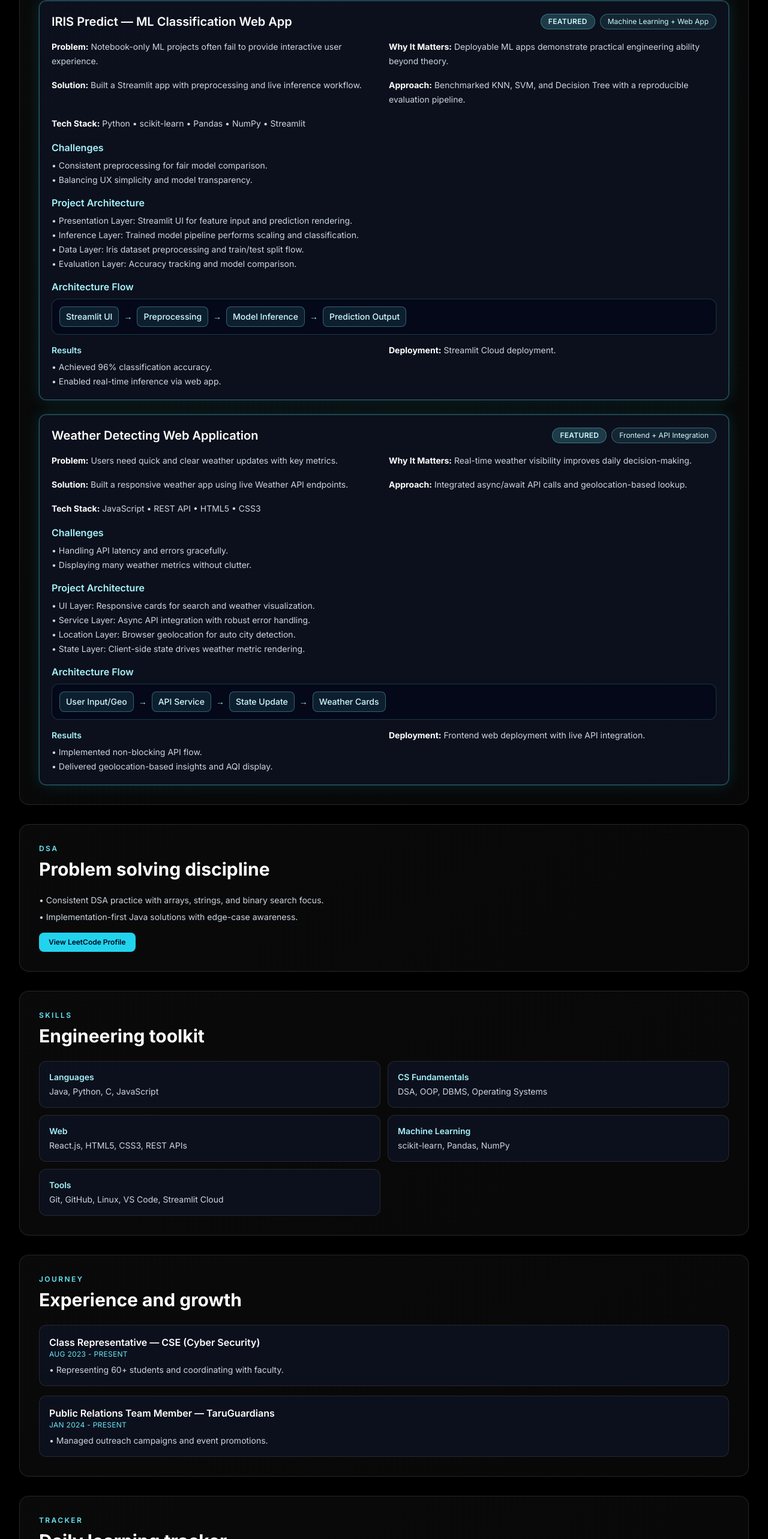
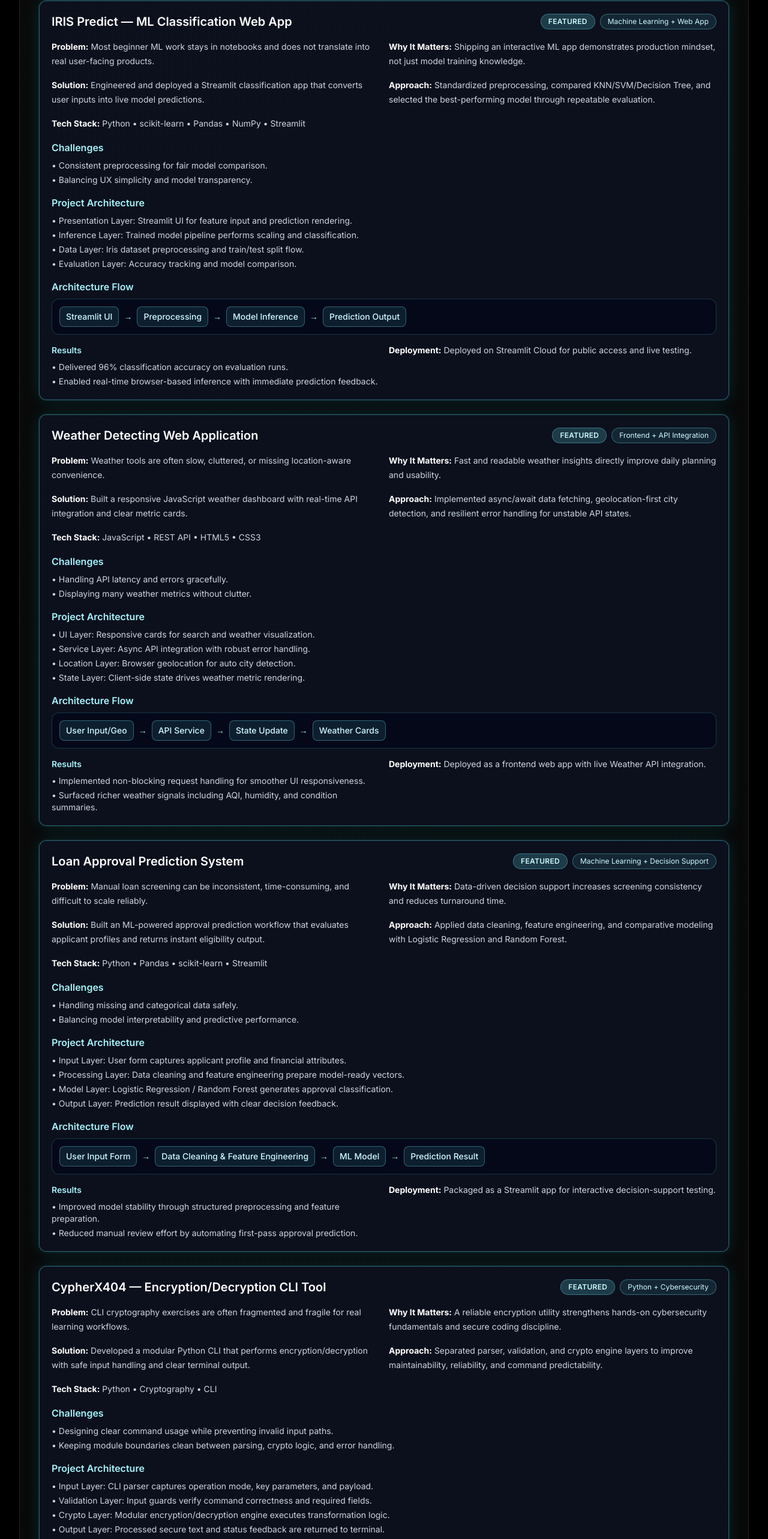
Before and after one commit to amrit100612/Portfolio, a React (Vite) app: page / in a window 1280 px wide. Shown: the part 871-3437 px from the top of the page at 60% size. Built offline with nearby package versions, Linux system fonts and the light colour scheme.

Commit message:
update README.md

```diff
--- a/src/data/portfolioData.js
+++ b/src/data/portfolioData.js
@@ -24,10 +24,10 @@ export const projects = [
     title: 'IRIS Predict — ML Classification Web App',
     type: 'Machine Learning + Web App',
     featured: true,
-    problem: 'Notebook-only ML projects often fail to provide interactive user experience.',
-    whyItMatters: 'Deployable ML apps demonstrate practical engineering ability beyond theory.',
-    solution: 'Built a Streamlit app with preprocessing and live inference workflow.',
-    approach: 'Benchmarked KNN, SVM, and Decision Tree with a reproducible evaluation pipeline.',
+    problem: 'Most beginner ML work stays in notebooks and does not translate into real user-facing products.',
+    whyItMatters: 'Shipping an interactive ML app demonstrates production mindset, not just model training knowledge.',
+    solution: 'Engineered and deployed a Streamlit classification app that converts user inputs into live model predictions.',
+    approach: 'Standardized preprocessing, compared KNN/SVM/Decision Tree, and selected the best-performing model through repeatable evaluation.',
     stack: ['Python', 'scikit-learn', 'Pandas', 'NumPy', 'Streamlit'],
     challenges: ['Consistent preprocessing for fair model comparison.', 'Balancing UX simplicity and model transparency.'],
     architecture: [
@@ -37,17 +37,17 @@ export const projects = [
       'Evaluation Layer: Accuracy tracking and model comparison.',
     ],
     architectureFlow: ['Streamlit UI', 'Preprocessing', 'Model Inference', 'Prediction Output'],
-    metrics: ['Achieved 96% classification accuracy.', 'Enabled real-time inference via web app.'],
-    deployment: 'Streamlit Cloud deployment.',
+    metrics: ['Delivered 96% classification accuracy on evaluation runs.', 'Enabled real-time browser-based inference with immediate prediction feedback.'],
+    deployment: 'Deployed on Streamlit Cloud for public access and live testing.',
   },
   {
     title: 'Weather Detecting Web Application',
     type: 'Frontend + API Integration',
     featured: true,
-    problem: 'Users need quick and clear weather updates with key metrics.',
-    whyItMatters: 'Real-time weather visibility improves daily decision-making.',
-    solution: 'Built a responsive weather app using live Weather API endpoints.',
-    approach: 'Integrated async/await API calls and geolocation-based lookup.',
+    problem: 'Weather tools are often slow, cluttered, or missing location-aware convenience.',
+    whyItMatters: 'Fast and readable weather insights directly improve daily planning and usability.',
+    solution: 'Built a responsive JavaScript weather dashboard with real-time API integration and clear metric cards.',
+    approach: 'Implemented async/await data fetching, geolocation-first city detection, and resilient error handling for unstable API states.',
     stack: ['JavaScript', 'REST API', 'HTML5', 'CSS3'],
     challenges: ['Handling API latency and errors gracefully.', 'Displaying many weather metrics without clutter.'],
     architecture: [
@@ -57,8 +57,48 @@ export const projects = [
       'State Layer: Client-side state drives weather metric rendering.',
     ],
     architectureFlow: ['User Input/Geo', 'API Service', 'State Update', 'Weather Cards'],
-    metrics: ['Implemented non-blocking API flow.', 'Delivered geolocation-based insights and AQI display.'],
-    deployment: 'Frontend web deployment with live API integration.',
+    metrics: ['Implemented non-blocking request handling for smoother UI responsiveness.', 'Surfaced richer weather signals including AQI, humidity, and condition summaries.'],
+    deployment: 'Deployed as a frontend web app with live Weather API integration.',
+  },
+  {
+    title: 'Loan Approval Prediction System',
+    type: 'Machine Learning + Decision Support',
+    featured: true,
+    problem: 'Manual loan screening can be inconsistent, time-consuming, and difficult to scale reliably.',
+    whyItMatters: 'Data-driven decision support increases screening consistency and reduces turnaround time.',
+    solution: 'Built an ML-powered approval prediction workflow that evaluates applicant profiles and returns instant eligibility output.',
+    approach: 'Applied data cleaning, feature engineering, and comparative modeling with Logistic Regression and Random Forest.',
+    stack: ['Python', 'Pandas', 'scikit-learn', 'Streamlit'],
+    challenges: ['Handling missing and categorical data safely.', 'Balancing model interpretability and predictive performance.'],
+    architecture: [
+      'Input Layer: User form captures applicant profile and financial attributes.',
+      'Processing Layer: Data cleaning and feature engineering prepare model-ready vectors.',
+      'Model Layer: Logistic Regression / Random Forest generates approval classification.',
+      'Output Layer: Prediction result displayed with clear decision feedback.',
+    ],
+    architectureFlow: ['User Input Form', 'Data Cleaning & Feature Engineering', 'ML Model', 'Prediction Result'],
+    metrics: ['Improved model stability through structured preprocessing and feature preparation.', 'Reduced manual review effort by automating first-pass approval prediction.'],
+    deployment: 'Packaged as a Streamlit app for interactive decision-support testing.',
+  },
+  {
+    title: 'CypherX404 — Encryption/Decryption CLI Tool',
+    type: 'Python + Cybersecurity',
+    featured: true,
+    problem: 'CLI cryptography exercises are often fragmented and fragile for real learning workflows.',
+    whyItMatters: 'A reliable encryption utility strengthens hands-on cybersecurity fundamentals and secure coding discipline.',
+    solution: 'Developed a modular Python CLI that performs encryption/decryption with safe input handling and clear terminal output.',
+    approach: 'Separated parser, validation, and crypto engine layers to improve maintainability, reliability, and command predictability.',
+    stack: ['Python', 'Cryptography', 'CLI'],
+    challenges: ['Designing clear command usage while preventing invalid input paths.', 'Keeping module boundaries clean between parsing, crypto logic, and error handling.'],
+    architecture: [
+      'Input Layer: CLI parser captures operation mode, key parameters, and payload.',
+      'Validation Layer: Input guards verify command correctness and required fields.',
+      'Crypto Layer: Modular encryption/decryption engine executes transformation logic.',
+      'Output Layer: Processed secure text and status feedback are returned to terminal.',
+    ],
+    architectureFlow: ['CLI Input', 'Validation', 'Crypto Engine', 'Secure Output'],
+    metrics: ['Implemented robust validation to prevent invalid command execution paths.', 'Improved usability with deterministic command behavior and structured error messaging.'],
+    deployment: 'Delivered as a local Python CLI for secure text workflow experimentation.',
   },
 ]
 
```
